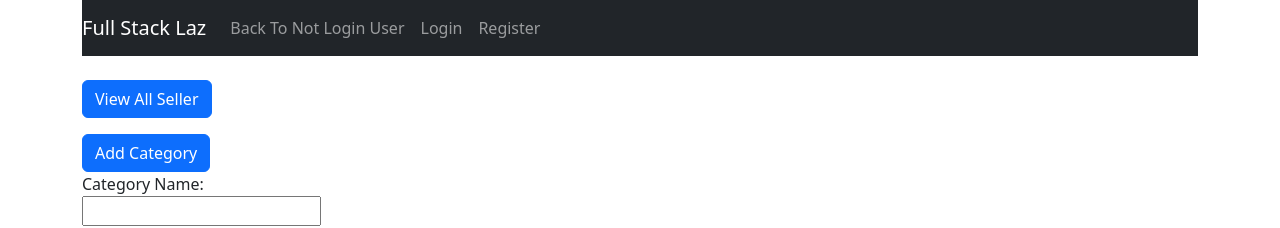
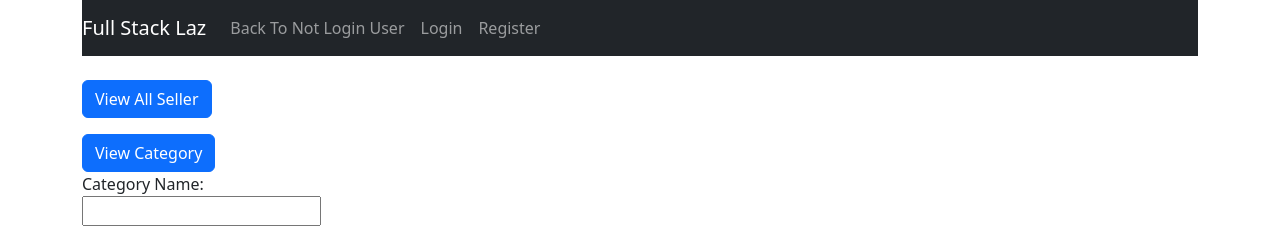
Before and after one commit to riceknot/FullStack, a React (Create React App) app in the folder client/: page /admin/1/category/add in a window 1280 px wide. Shown: the top 228 px of the page. Built offline with nearby package versions, Linux system fonts and the light colour scheme.

Commit message:
Update AddCate-Admin.js

```diff
--- a/client/src/pages/AddCate-Admin.js
+++ b/client/src/pages/AddCate-Admin.js
@@ -30,7 +30,7 @@ export default function AddCate() {
         <form onSubmit={handleSubmit}>
             <a href={'/admin/' + useParams().userID} className='btn btn-primary'>View All Seller</a>
             <p></p>
-            <a href={'/admin/' + useParams().userID + '/category'} className='btn btn-primary'>Add Category</a>
+            <a href={'/admin/' + useParams().userID + '/category'} className='btn btn-primary'>View Category</a>
             <div className="form-outline mb-4">
                 <label>Category Name:</label><br></br>
                 <input type="text"
```
